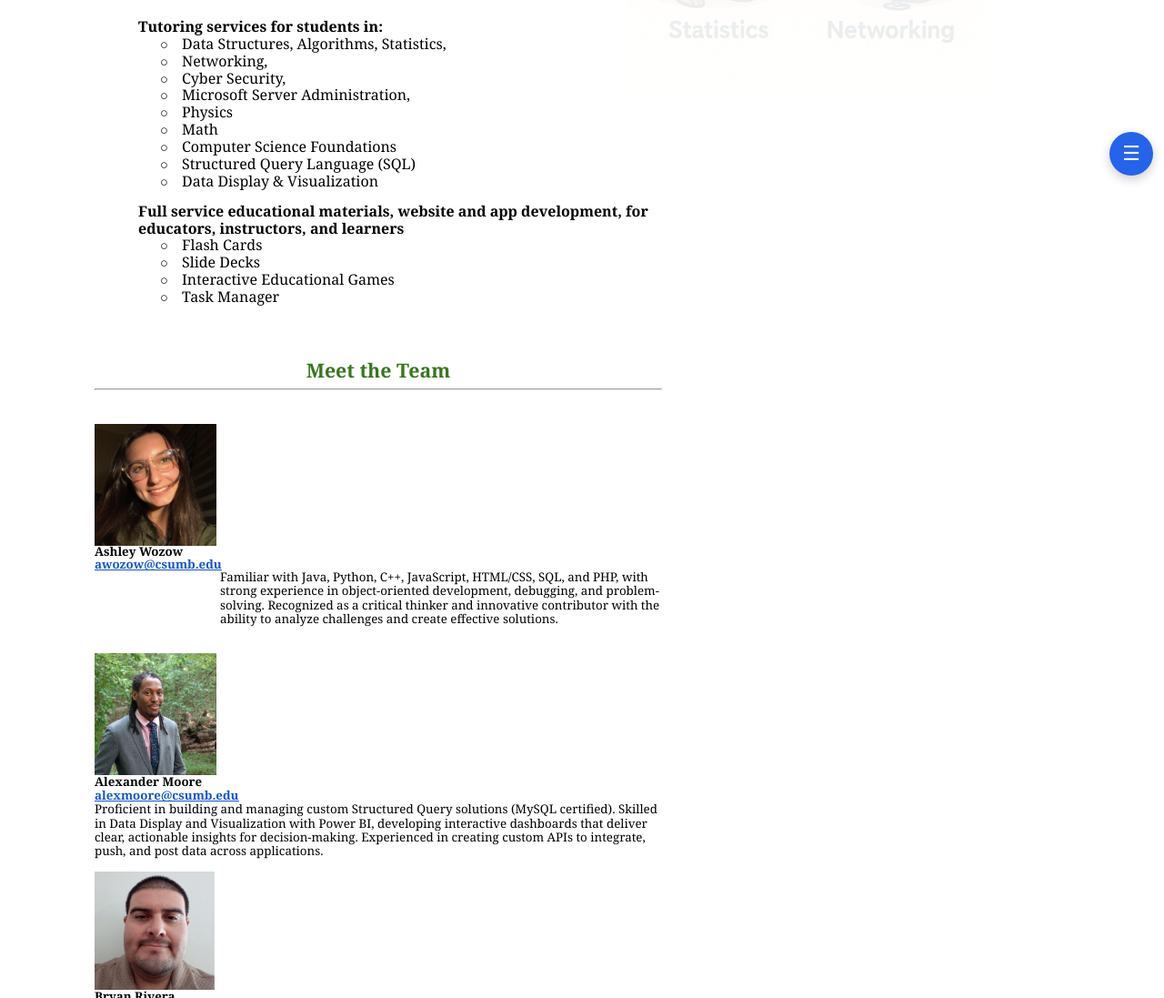
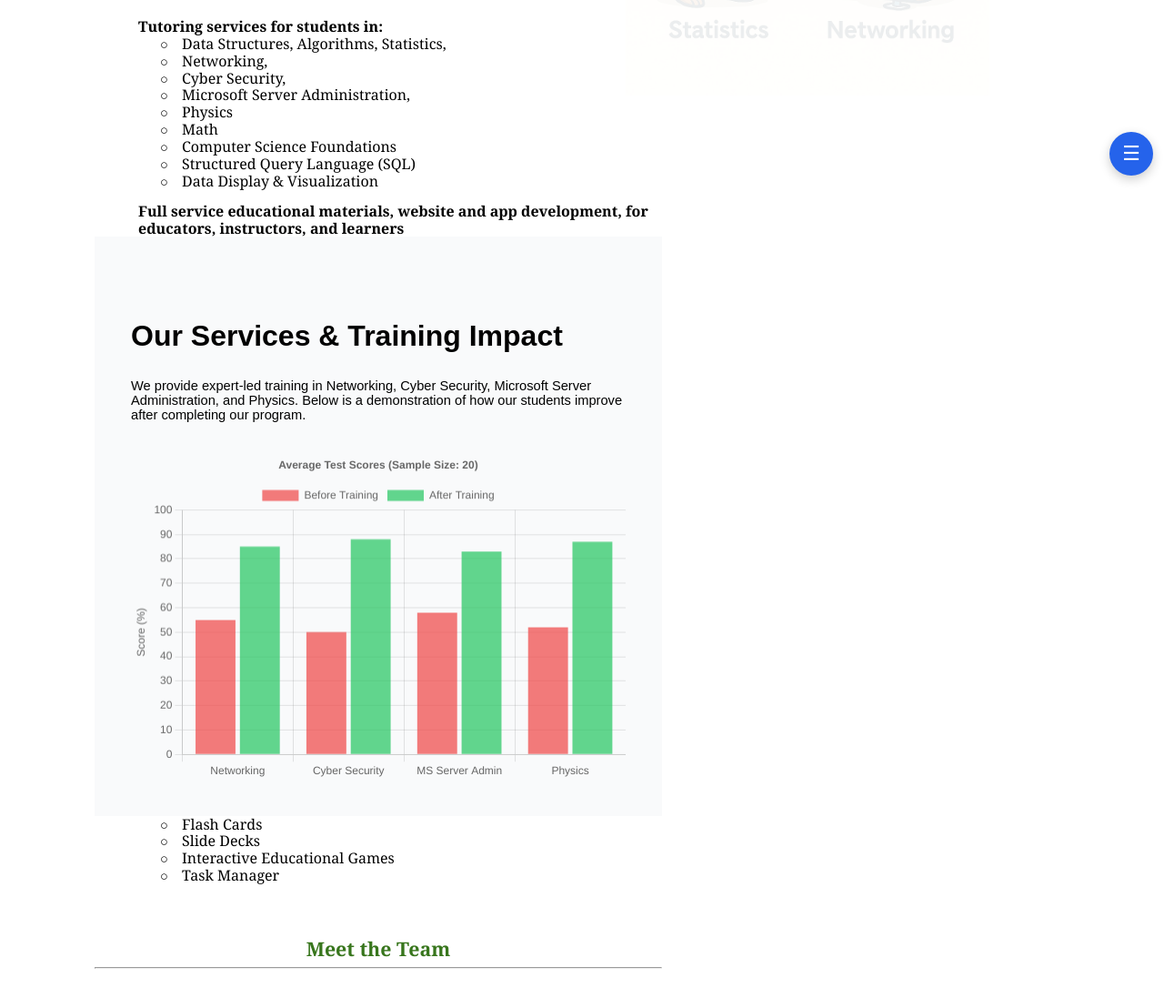
Before and after one commit to Alexander-CSU/CSUEduOtter, a plain HTML site: page index.html in a window 1280 px wide. Shown: the part 595-1692 px from the top of the page at 91% size. Drawn offline with nearby package versions, Linux system fonts and the light colour scheme; a web font is replaced by a local one.

Commit message:
Update index.html

```diff
--- a/index.html
+++ b/index.html
@@ -490,6 +490,58 @@
         <li class="c7 c18 li-bullet-0"><span class="c12">Full service educational materials, website and app
                 development, for educators, instructors, and learners</span></li>
     </ul>
+
+    <section id="services" style="padding: 40px; background: #f9fafb;">
+  <h2 style="font-size: 2rem; margin-bottom: 20px;">Our Services & Training Impact</h2>
+  <p style="max-width: 700px; margin-bottom: 30px;">
+    We provide expert-led training in Networking, Cyber Security, Microsoft Server Administration,
+    and Physics. Below is a demonstration of how our students improve after completing our program.
+  </p>
+
+  <canvas id="trainingChart" width="600" height="400"></canvas>
+
+  <script src="https://cdn.jsdelivr.net/npm/chart.js"></script>
+  <script>
+    const ctx = document.getElementById('trainingChart').getContext('2d');
+    new Chart(ctx, {
+      type: 'bar',
+      data: {
+        labels: ['Networking', 'Cyber Security', 'MS Server Admin', 'Physics'],
+        datasets: [
+          {
+            label: 'Before Training',
+            data: [55, 50, 58, 52], // simulated scores %
+            backgroundColor: 'rgba(239,68,68,0.7)' // red-ish
+          },
+          {
+            label: 'After Training',
+            data: [85, 88, 83, 87], // simulated scores %
+            backgroundColor: 'rgba(34,197,94,0.7)' // green-ish
+          }
+        ]
+      },
+      options: {
+        responsive: true,
+        plugins: {
+          legend: { position: 'top' },
+          title: {
+            display: true,
+            text: 'Average Test Scores (Sample Size: 20)'
+          }
+        },
+        scales: {
+          y: {
+            beginAtZero: true,
+            max: 100,
+            title: { display: true, text: 'Score (%)' }
+          }
+        }
+      }
+    });
+  </script>
+</section>
+
+
     <ul class="c26 lst-kix_med4gzt7calq-1 start">
         <li class="c7 c9 li-bullet-0"><span class="c6">Flash Cards</span></li>
         <li class="c7 c9 li-bullet-0"><span class="c6">Slide Decks</span></li>
```
